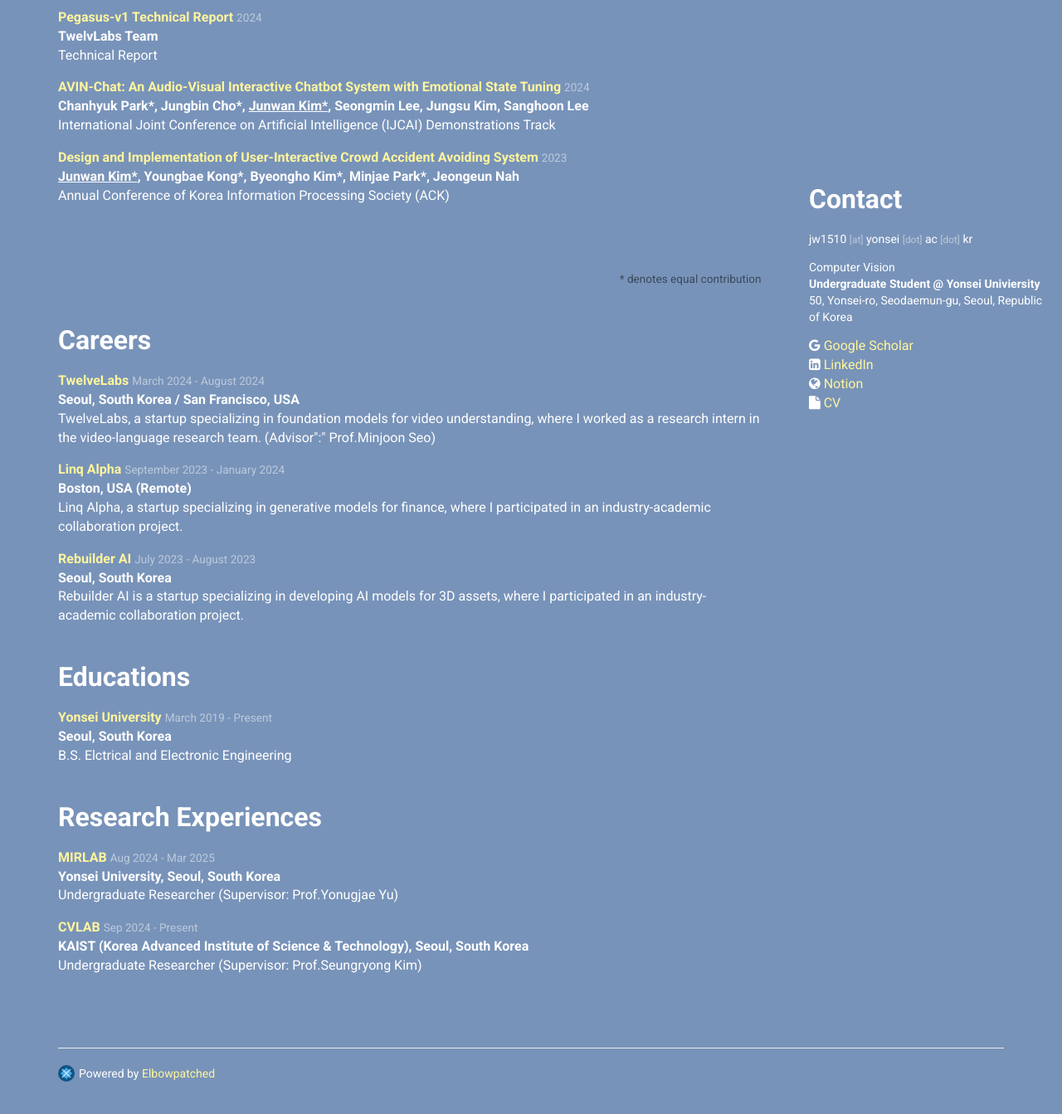
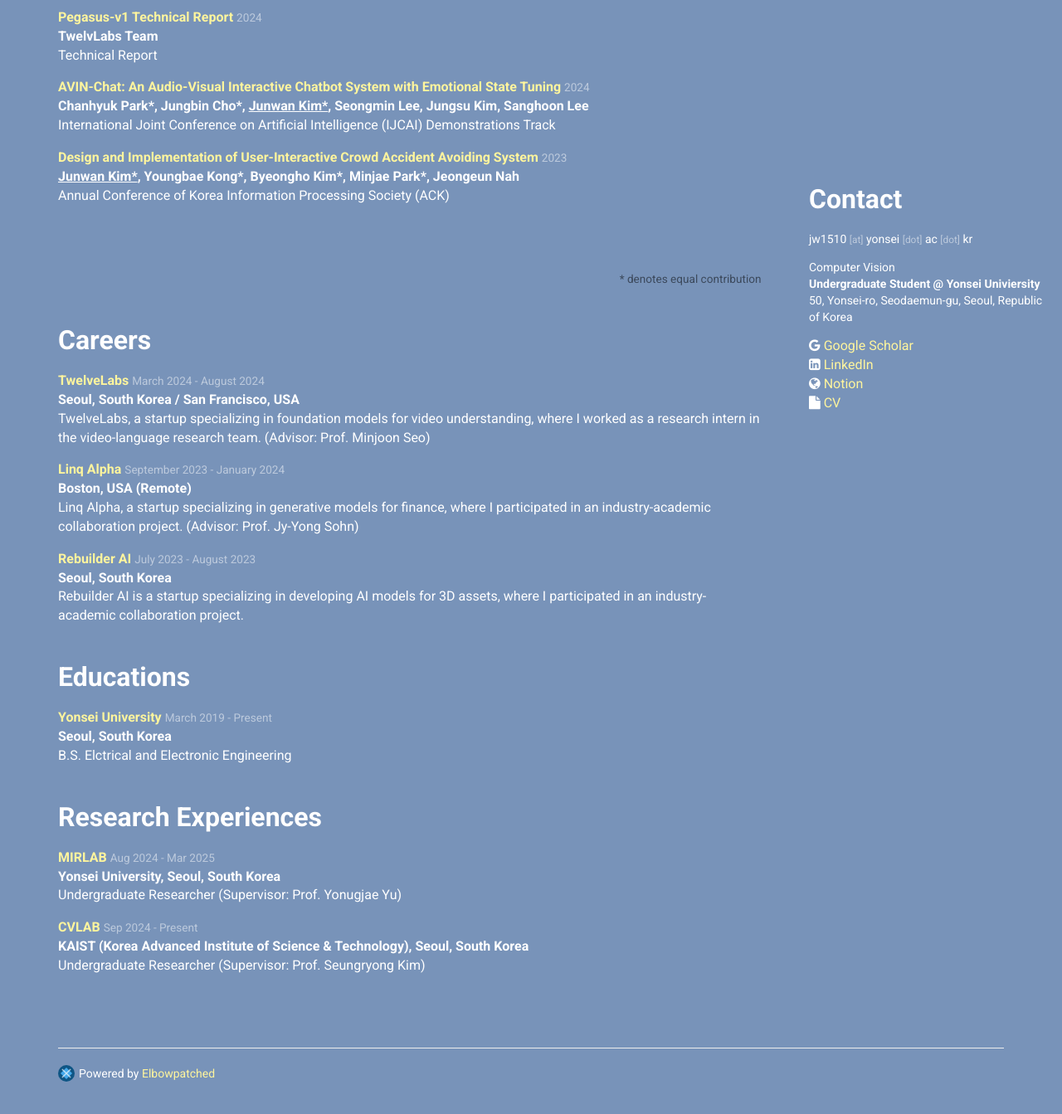
Before and after one commit to junwankimm/junwankimm.github.io, a Jekyll site: the page built from index.html, in a window 1280 px wide and 1400 px high, scrolled down 947 px. Shown: the top 1343 px of the window at 83% size. Built offline with Jekyll 4.4.1, drawn with Linux system fonts in a browser that asks for light colours; nearby versions of some CDN libraries.

Commit message:
add prof

```diff
--- a/_data/careers.yml
+++ b/_data/careers.yml
@@ -3,13 +3,13 @@
   location: <b>Seoul, South Korea / San Francisco, USA </b>
   date: March 2024 - August 2024
   url: https://www.twelvelabs.io
-  detail: TwelveLabs, a startup specializing in foundation models for video understanding, where I worked as a research intern in the video-language research team. (Advisor":" Prof.Minjoon Seo)
+  detail: "TwelveLabs, a startup specializing in foundation models for video understanding, where I worked as a research intern in the video-language research team. (Advisor: Prof. Minjoon Seo)"
 -
   title: Linq Alpha
   location: <b>Boston, USA (Remote)</b>
   date: September 2023 - January 2024
   url: https://www.getlinq.com
-  detail: Linq Alpha, a startup specializing in generative models for finance, where I participated in an industry-academic collaboration project.
+  detail: "Linq Alpha, a startup specializing in generative models for finance, where I participated in an industry-academic collaboration project. (Advisor: Prof. Jy-Yong Sohn)"
 -
   title: Rebuilder AI
   location: <b>Seoul, South Korea</b>
--- a/_data/research_experience.yml
+++ b/_data/research_experience.yml
@@ -3,10 +3,10 @@
   location: <b>Yonsei University, Seoul, South Korea</b>
   date: Aug 2024 - Mar 2025
   url: https://mirlab.yonsei.ac.kr/
-  detail: "Undergraduate Researcher (Supervisor: Prof.Yonugjae Yu)"
+  detail: "Undergraduate Researcher (Supervisor: Prof. Yonugjae Yu)"
 -
   title: CVLAB
   location: <b>KAIST (Korea Advanced Institute of Science & Technology), Seoul, South Korea</b>
   date: Sep 2024 - Present
   url: https://cvlab.kaist.ac.kr/
-  detail: "Undergraduate Researcher (Supervisor: Prof.Seungryong Kim)"
+  detail: "Undergraduate Researcher (Supervisor: Prof. Seungryong Kim)"
```
